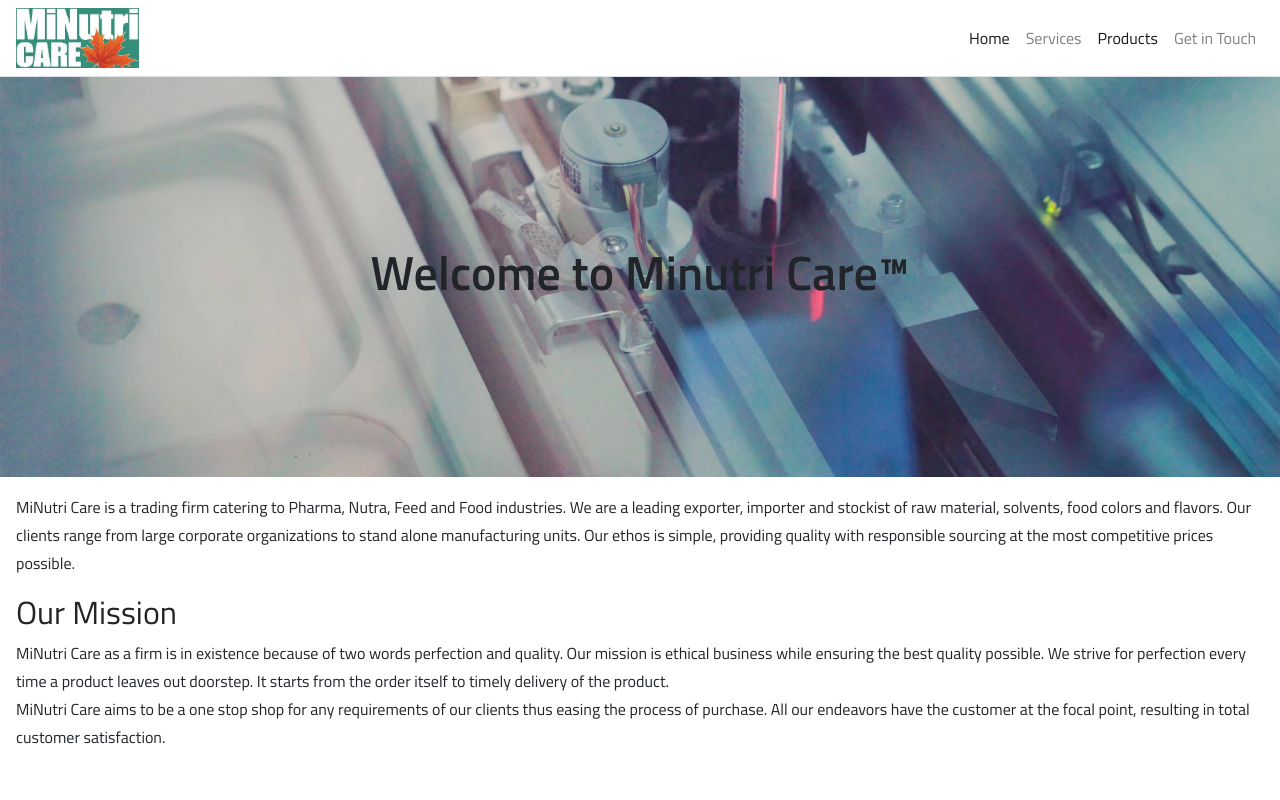
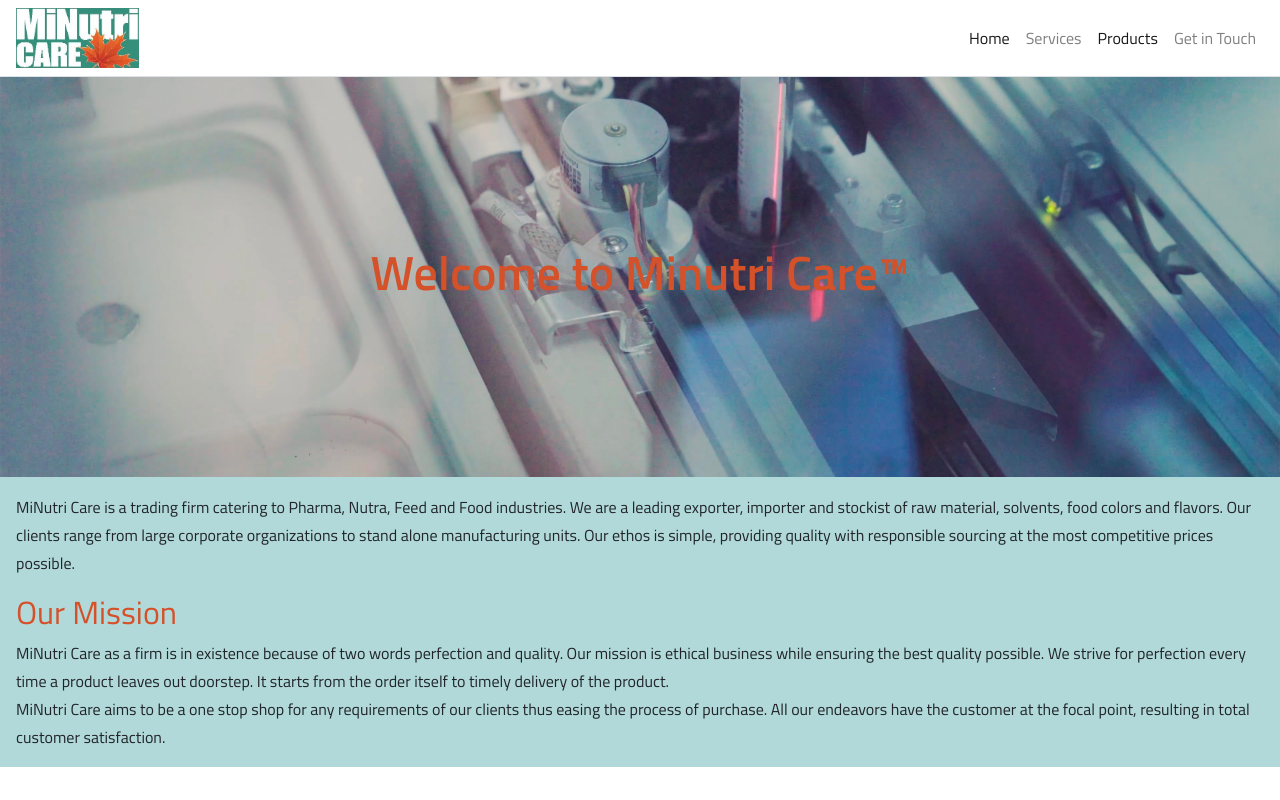
Before and after one commit to sahils091/mi-nutricare, a React (Create React App) app: page /products in a window 1280 px wide. Built offline with nearby package versions, Linux system fonts and the light colour scheme.

Commit message:
Css changes to the main component

```diff
--- a/src/components/Main/Main.js
+++ b/src/components/Main/Main.js
@@ -1,26 +1,29 @@
 import React from "react";
-import "./main.scss"
+import "./main.scss";
 
 const Main = () => {
   return (
     <section className="main">
       <div className="main__wrapper">
         <div className="main__image">
-        <div>
-          <h1 className="main__image-title">Welcome to Minutri Care&#8482;</h1></div>
+          <div>
+            <h1 className="main__image-title">
+              Welcome to Minutri Care&#8482;
+            </h1>
+          </div>
         </div>
         <div className="main__blurb">
           <p>
             MiNutri Care is a trading firm catering to Pharma, Nutra, Feed and
             Food industries. We are a leading exporter, importer and stockist of
             raw material, solvents, food colors and flavors. Our clients range
-            from large corporate organizations to stand alone manufacturing units. Our ethos
-            is simple, providing quality with responsible sourcing at the most
-            competitive prices possible.
+            from large corporate organizations to stand alone manufacturing
+            units. Our ethos is simple, providing quality with responsible
+            sourcing at the most competitive prices possible.
           </p>
         </div>
         <div className="main__mission">
-          <h2> Our Mission</h2>
+          <h2 className="main__mission-title"> Our Mission</h2>
           <p>
             MiNutri Care as a firm is in existence because of two words
             perfection and quality. Our mission is ethical business while
--- a/src/components/Main/main.css
+++ b/src/components/Main/main.css
@@ -75,6 +75,7 @@
   -webkit-box-direction: normal;
       -ms-flex-direction: column;
           flex-direction: column;
+  background-color: #b1d9d9;
 }
 
 .main__image {
@@ -101,6 +102,7 @@
   z-index: 5;
   font-size: 3rem;
   font-weight: bold;
+  color: #d4512a;
 }
 
 .main__blurb {
@@ -112,4 +114,8 @@
   padding-left: 1rem;
   padding-right: 1rem;
 }
+
+.main__mission-title {
+  color: #d4512a;
+}
 /*# sourceMappingURL=main.css.map */
--- a/src/components/Main/main.scss
+++ b/src/components/Main/main.scss
@@ -2,15 +2,11 @@
 @import "../../partials/mixins";
 @import "../../partials/typography";
 
-
-.main{
-    // padding-left: 1rem;
-    // padding-right: 1rem;
-
-
+.main {
   &__wrapper {
     display: flex;
     flex-direction: column;
+    background-color: #b1d9d9;
   }
 
   &__image {
@@ -25,12 +21,12 @@
     padding-left: 1rem;
     padding-right: 1rem;
     margin-bottom: 1rem;
-
   }
-    &__image-title{
+  &__image-title {
     z-index: 5;
     font-size: 3rem;
     font-weight: bold;
+    color: #d4512a;
   }
 
   &__blurb {
@@ -41,7 +37,7 @@
     padding-left: 1rem;
     padding-right: 1rem;
   }
-
-
-
+  &__mission-title {
+    color: #d4512a;
   }
+}
--- a/src/components/Navbar/Header.js
+++ b/src/components/Navbar/Header.js
@@ -15,10 +15,10 @@
         <Navbar.Toggle aria-controls="navbar-toggle" className="border-0" />
         <Navbar.Collapse id="navbar-toggle">
           <Nav className="ml-auto">
-            <NavLink className="nav-link" href="#about" to="/">
+            <NavLink className="nav-link"  to="/">
               Home
             </NavLink>
-            <NavLink className="nav-link" href="#about" to="/services">
+            <NavLink className="nav-link" to="/services">
               Services
             </NavLink>
 
```
Also changed, not shown: 1 other file (tests, documents, lock files or other folders). Lines whose indentation alone changed are shown as unchanged.
